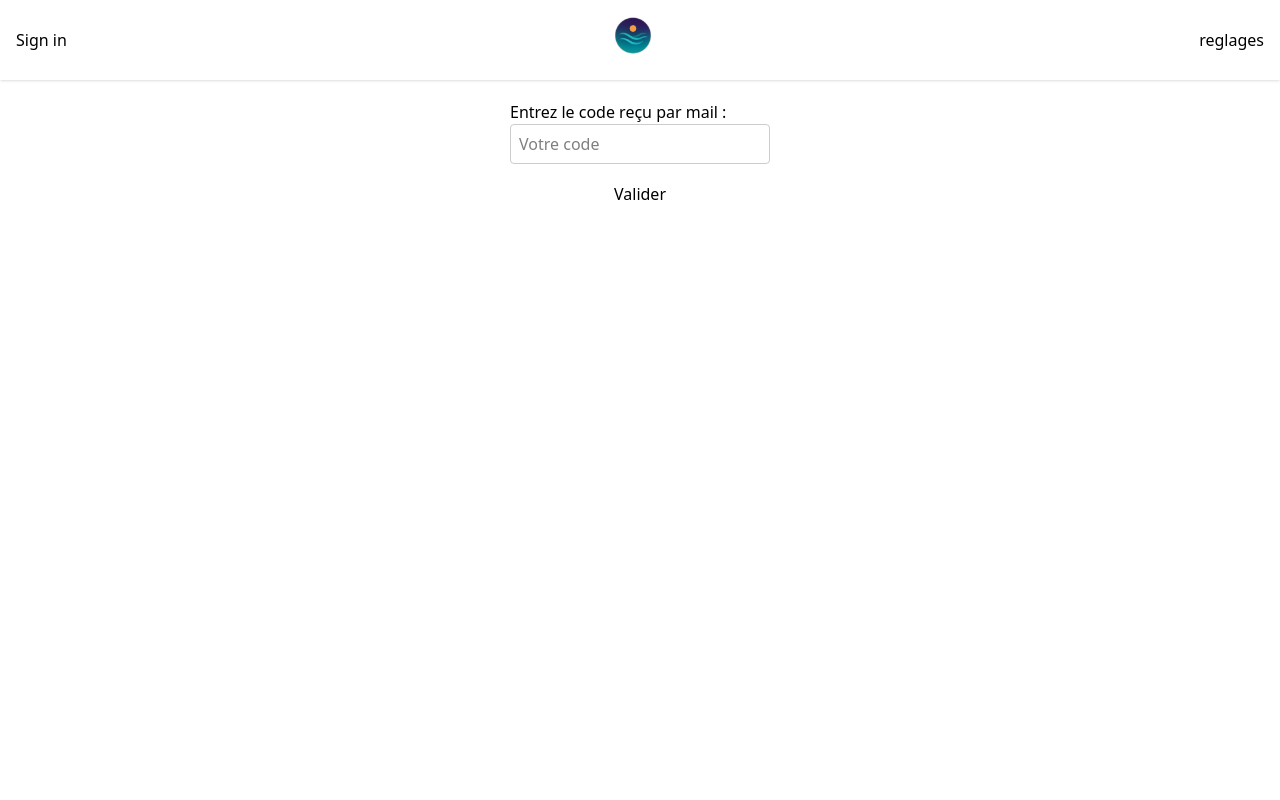
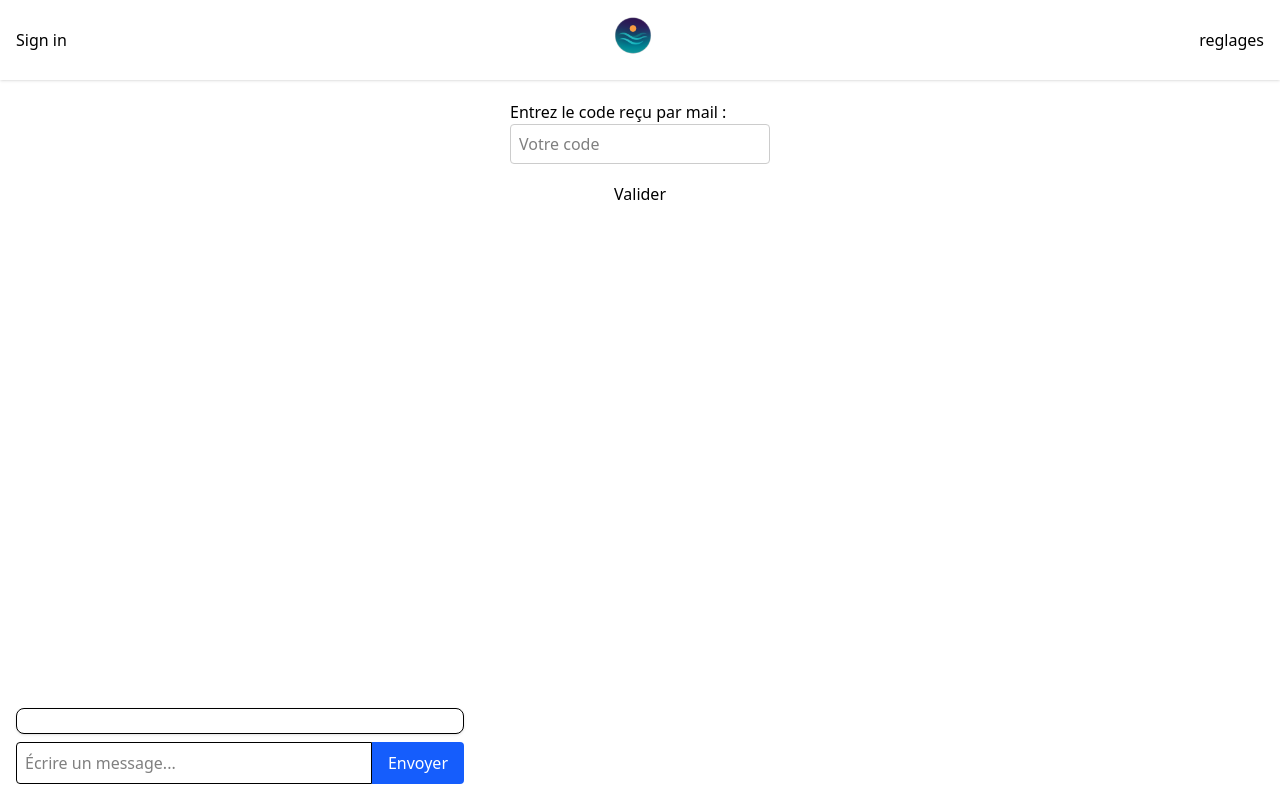
Before and after one commit to dbislimi/ft_transcendence, a React (Vite) app in the folder srcs/frontend/app/: page /auth in a window 1280 px wide. Built offline with nearby package versions, Linux system fonts and the light colour scheme.

Commit message:
chat everywhere?

```diff
--- a/srcs/frontend/app/src/Components/Chat.tsx
+++ b/srcs/frontend/app/src/Components/Chat.tsx
@@ -1,44 +1,78 @@
-import { useState, useRef } from "react";
+import { useEffect, useState, useRef } from "react";
 
-export default function Chat() {
-	const [isOpen, setIsOpen] = useState(false);
-	const [messages, setMessages] = useState<string[]>([]);
-	const [input, setInput] = useState("");
-	const showRef = useRef<ReturnType<typeof setTimeout>>(null);
-
-	const handleSend = () => {
-		if (input === "") return;
-		if (showRef.current) clearTimeout(showRef.current);
-		setMessages(prev => [...prev, input]);
-		setInput("")
-		setIsOpen(true);
-		showRef.current = setTimeout(() => setIsOpen(false), 4000)
+interface Message {
+  from: number;
+  fromName: string;
+  text: string;
+  date: string;
+  type: "global" | "private" | "info";
+  to?: number;
 }
 
+export default function ChatWidget() {
+  const [messages, setMessages] = useState<Message[]>([]);
+  const [input, setInput] = useState("");
+  const wsRef = useRef<WebSocket | null>(null);
+
+  useEffect(() => {
+    const token = localStorage.getItem("token");
+    if (!token) return;
+
+    const ws = new WebSocket(`ws://localhost:3000/chat?token=${token}`);
+    wsRef.current = ws;
+
+    ws.onopen = () => console.log(" WS ouvert");
+    ws.onclose = () => console.log(" WS fermé");
+    ws.onmessage = (event) => {
+      const data = JSON.parse(event.data);
+      if (["global", "private", "info"].includes(data.type)) {
+        setMessages((prev) => [...prev, data]);
+      }
+    };
+
+    return () => {
+      ws.close();
+    };
+  }, []);
+
+  const sendMessage = (e: React.FormEvent) => {
+    e.preventDefault();
+    if (wsRef.current && input.trim()) {
+      wsRef.current.send(
+        JSON.stringify({ type: "message", text: input })
+      );
+      setInput("");
+    }
+  };
+
   return (
-		<div className="fixed bottom-4 right-4 w-full max-w-md"	>
-				{isOpen &&
-				(<div className="mb-2 max-h-64 overflow-y-auto rounded-xl border border-gray-400 p-4 shadow-lg">
+    <div className="fixed bottom-4 left-4 w-full max-w-md">
+      <div className="mb-2 max-h-64 overflow-y-auto rounded-lg border p-3 bg-white shadow">
+        {messages.map((m, i) => (
+          <div key={i} className="mb-1 text-sm">
+            <strong>{m.fromName}</strong> {m.type === "private" && "(privé)"}:{" "}
+            {m.text}
+            <span className="text-xs text-gray-500 ml-2">
+              ({new Date(m.date).toLocaleTimeString()})
+            </span>
+          </div>
+        ))}
+      </div>
 
-					{messages.map((msg, i) => (
-						<div key={i} className="mb-1 text-sm text-white">{msg}</div>
-					))}
-				</div>)}
-			<div className="flex items-center gap-2 border border-gray-400 rounded-xl px-3 py-2 shadow-md">
+      <form onSubmit={sendMessage} className="flex">
         <input
-					type="text"
-					placeholder="Type here ..."
           value={input}
-					onChange={e => setInput(e.target.value)}
-					onKeyDown={e => {if (e.key === 'Enter') handleSend();}}
-					className="flex-1 outline-none text-white"
-				></input>
+          onChange={(e) => setInput(e.target.value)}
+          className="flex-1 border p-2 rounded-l"
+          placeholder="Écrire un message..."
+        />
         <button
-					type="button"
-					onClick={handleSend}
-					className="rounded-md bg-blue-500 px-6 py-1 text-white hover:bg-blue-600"
-				>Enter</button>
-		</div>
+          type="submit"
+          className="bg-blue-600 text-white px-4 rounded-r"
+        >
+          Envoyer
+        </button>
+      </form>
     </div>
   );
 }
--- a/srcs/frontend/app/src/Components/Layout.tsx
+++ b/srcs/frontend/app/src/Components/Layout.tsx
@@ -1,13 +1,18 @@
-import { Outlet } from "react-router";
+import { Outlet, useLocation } from "react-router";
 import Header from "./Header";
+import ChatWidget from "./Chat";
 
 export default function Layout() {
+  const location = useLocation();
+  const hiddenRoutes = ["/", "/Connection", "/Confirmation", "/Registration"];
+
   return (
     <>
       <Header />
       <main className="h-full">
         <Outlet />
       </main>
+      {!hiddenRoutes.includes(location.pathname) && <ChatWidget />}
     </>
-	)
+  );
 }
--- /dev/null
+++ b/srcs/frontend/app/src/context/WebSocketContext.tsx
@@ -0,0 +1,60 @@
+import React, { createContext, useContext, useEffect, useRef, useState } from "react";
+
+interface Message {
+  from: { id: number; name: string };
+  text: string;
+  date: string;
+  type: "global" | "private" | "info";
+  to?: number | null;
+}
+
+interface WebSocketContextType {
+  messages: Message[];
+  sendMessage: (msg: { type: string; text: string; to?: number | null }) => void;
+}
+
+const WebSocketContext = createContext<WebSocketContextType | null>(null);
+
+export const WebSocketProvider: React.FC<{ children: React.ReactNode }> = ({ children }) => {
+  const [messages, setMessages] = useState<Message[]>([]);
+  const wsRef = useRef<WebSocket | null>(null);
+
+  useEffect(() => {
+    const token = localStorage.getItem("token");
+    if (!token) return;
+
+    const ws = new WebSocket(`ws://localhost:3000/chat?token=${token}`);
+    wsRef.current = ws;
+
+    ws.onopen = () => console.log("✅ WebSocket connecté");
+    ws.onclose = () => console.log("❌ WebSocket fermé");
+    ws.onmessage = (event) => {
+      const data = JSON.parse(event.data);
+      setMessages((prev) => [...prev, data]);
+    };
+
+    return () => {
+      ws.close();
+    };
+  }, []);
+
+  const sendMessage = (msg: { type: string; text: string; to?: number | null }) => {
+    if (wsRef.current && wsRef.current.readyState === WebSocket.OPEN) {
+      wsRef.current.send(JSON.stringify(msg));
+    }
+  };
+
+  return (
+    <WebSocketContext.Provider value={{ messages, sendMessage }}>
+      {children}
+    </WebSocketContext.Provider>
+  );
+};
+
+export function useWebSocket() {
+  const context = useContext(WebSocketContext);
+  if (!context) {
+    throw new Error("useWebSocket must be used inside WebSocketProvider");
+  }
+  return context;
+}
--- a/srcs/frontend/app/src/main.tsx
+++ b/srcs/frontend/app/src/main.tsx
@@ -4,6 +4,7 @@ import "./index.css";
 import Layout from "./Components/Layout";
 import * as pages from "./pages";
 import { createBrowserRouter, RouterProvider } from "react-router";
+import { WebSocketProvider } from "./context/WebSocketContext";
 
 const router = createBrowserRouter([
 	{
@@ -25,6 +26,8 @@ const router = createBrowserRouter([
 
 createRoot(document.getElementById("root")!).render(
   <StrictMode>
-    <RouterProvider router={router} />
+	<WebSocketProvider>
+    	<RouterProvider router={router} />
+	</WebSocketProvider>
   </StrictMode>
 );
--- a/srcs/frontend/app/src/pages/chat.tsx
+++ b/srcs/frontend/app/src/pages/chat.tsx
@@ -2,6 +2,7 @@ import { useEffect, useState, useRef } from "react";
 
 interface Message {
   from: string;
+  fromName: string;
   text: string;
   date: string;
   type: "global" | "private";
@@ -34,7 +35,7 @@ function useWebsocket( endpoint: string, onMessage: (event: MessageEvent) => voi
 export default function Chat() {
   const [messages, setMessages] = useState<Message[]>([]);
   const [input, setInput] = useState("");
-  const [toUser, setToUser] = useState<number | null>(null); // null = global
+  const [toUser, setToUser] = useState<number | null>(null);
 
   const wsRef = useWebsocket("chat", (event) => {
     const data = JSON.parse(event.data);
@@ -68,7 +69,7 @@ export default function Chat() {
       <div className="h-64 overflow-y-auto border p-2 mb-2 bg-gray-50">
         {messages.map((m, i) => (
           <div key={i} className="mb-1">
-            <strong>{m.from}</strong> {m.type === "private" && "(privé)"} :{" "}
+            <strong>{m.fromName}</strong> {m.type === "private" && "(privé)"} :{" "}
             {m.text}
             <span className="text-xs text-gray-500">
               {" "}
```
Also changed, not shown: 2 other files (tests, documents, lock files or other folders). Lines whose indentation alone changed are shown as unchanged.
